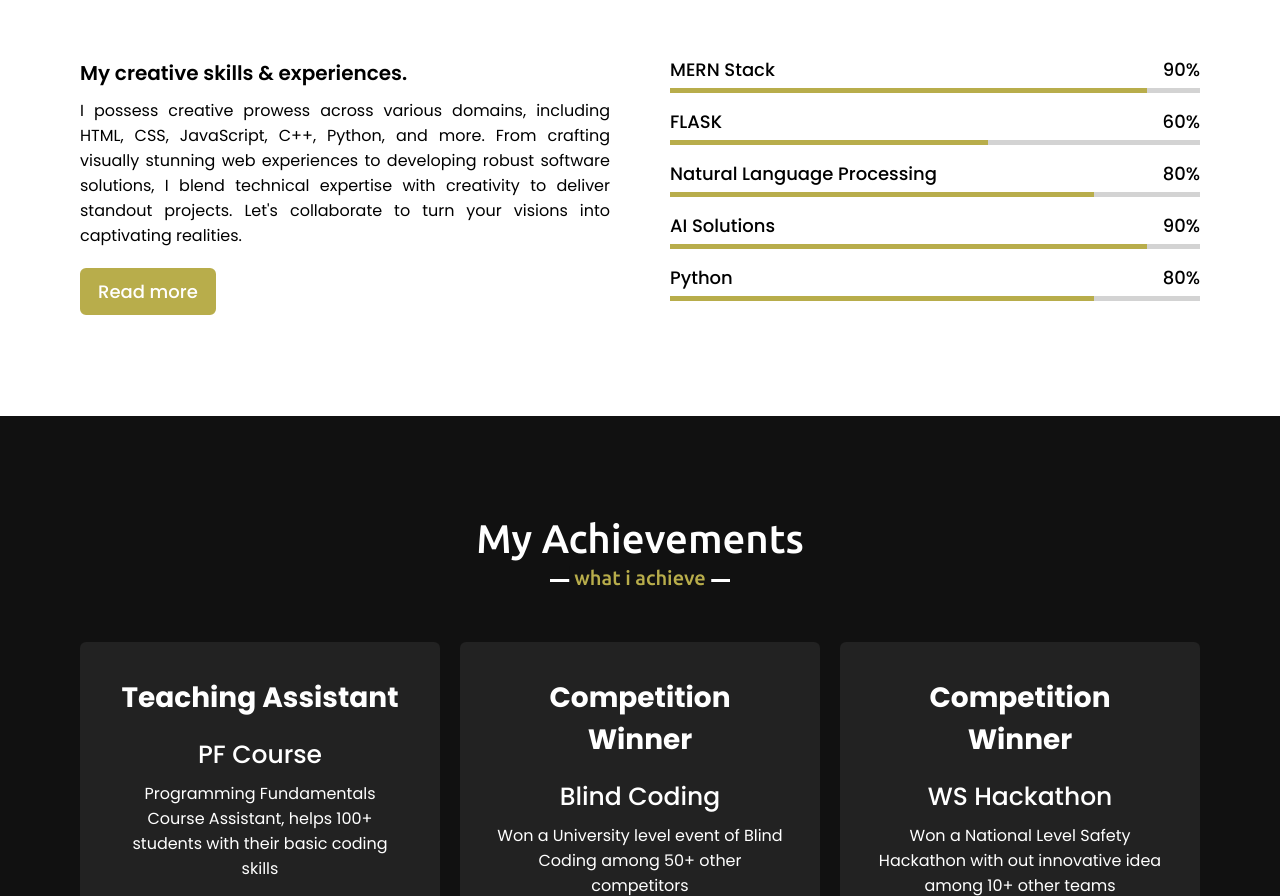
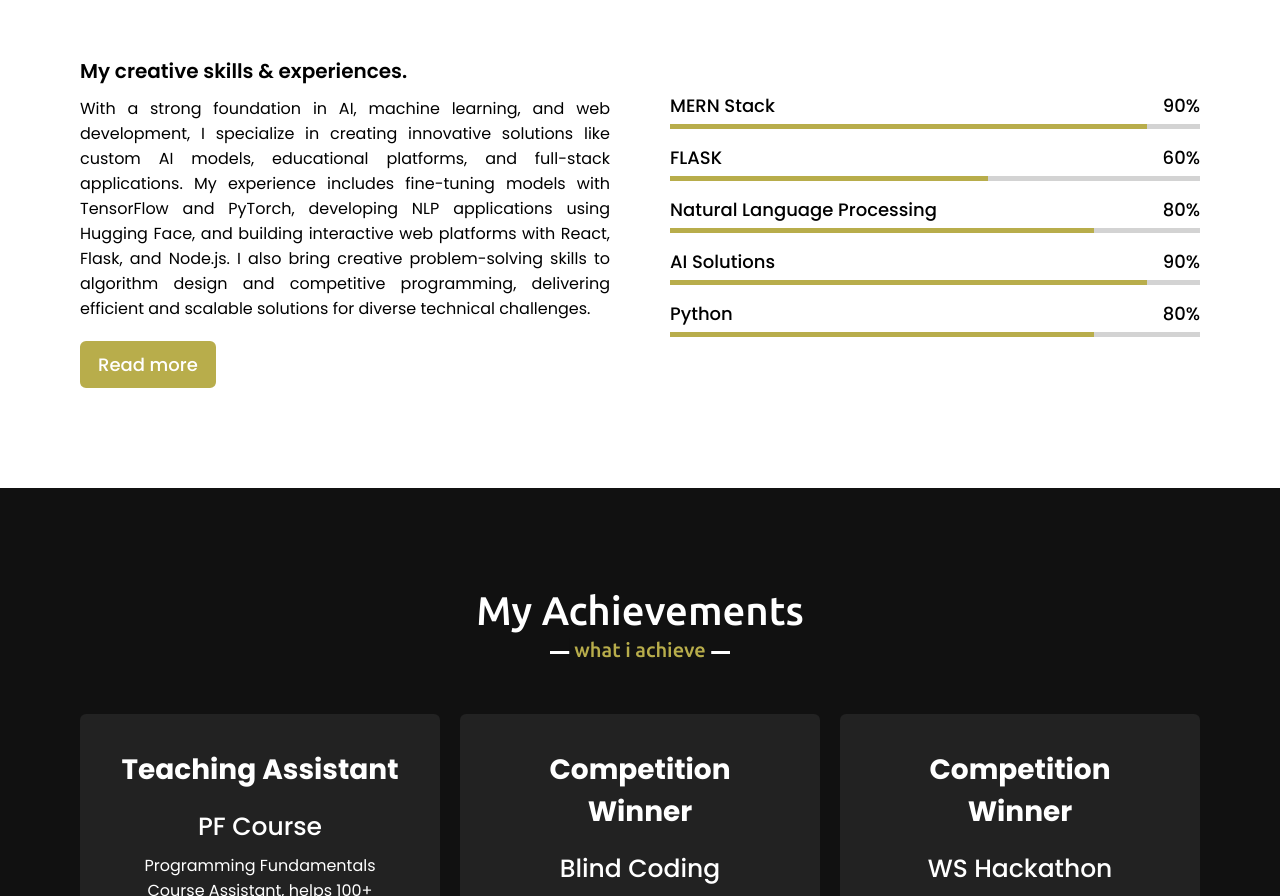
Before and after one commit to NelaynAbbas/A3, a website: page index.html in a window 1280 px wide. Shown: the part 2410-3306 px from the top of the page. Drawn offline with nearby package versions, Linux system fonts and the light colour scheme.

Commit message:
Update index.html

```diff
--- a/index.html
+++ b/index.html
@@ -101,7 +101,7 @@
             <div class="skills-content">
                 <div class="column left">
                     <div class="text">My creative skills & experiences.</div>
-                    <p>I possess creative prowess across various domains, including HTML, CSS, JavaScript, C++, Python, and more. From crafting visually stunning web experiences to developing robust software solutions, I blend technical expertise with creativity to deliver standout projects. Let's collaborate to turn your visions into captivating realities.</p>
+                    <p>With a strong foundation in AI, machine learning, and web development, I specialize in creating innovative solutions like custom AI models, educational platforms, and full-stack applications. My experience includes fine-tuning models with TensorFlow and PyTorch, developing NLP applications using Hugging Face, and building interactive web platforms with React, Flask, and Node.js. I also bring creative problem-solving skills to algorithm design and competitive programming, delivering efficient and scalable solutions for diverse technical challenges.</p>
                     <a href="#">Read more</a>
                 </div>
                 <div class="column right">
```
